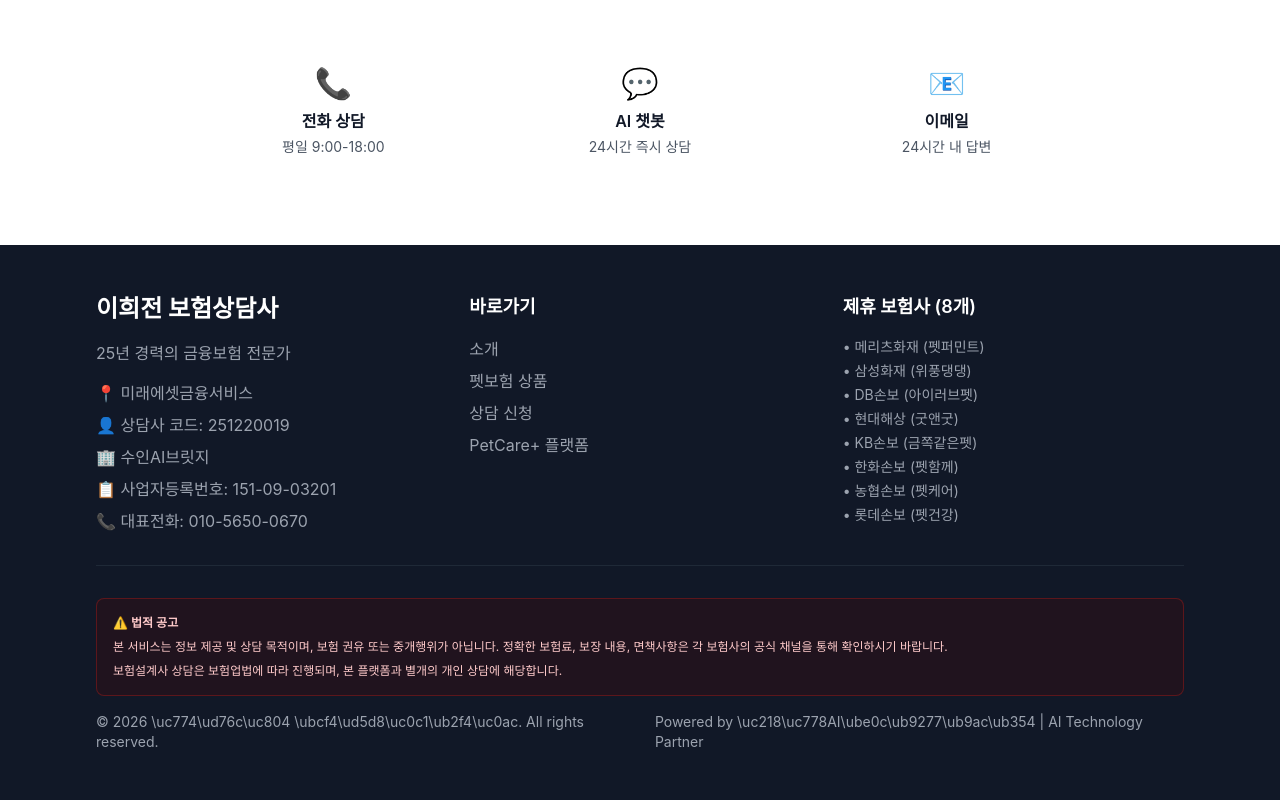
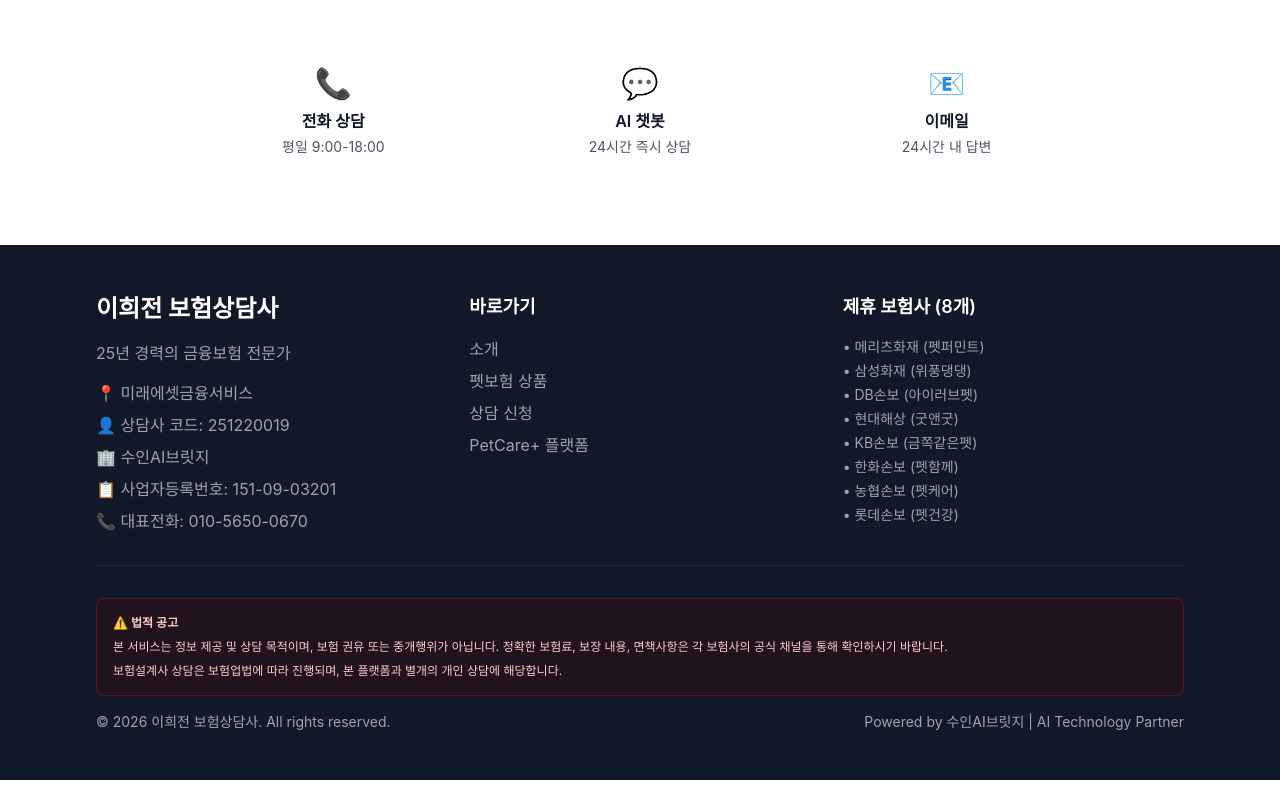
Before and after one commit to HeeJeonLee/insurance-consultant-landing, a React (Vite) app: page / in a window 1280 px wide. Shown: the part 4253-5053 px from the top of the page. Built offline with nearby package versions, Linux system fonts and the light colour scheme; no server answers.

Commit message:
fix: Footer 인코딩 문제 수정

```diff
--- a/src/components/Footer.jsx
+++ b/src/components/Footer.jsx
@@ -70,10 +70,10 @@
           </div>
           <div className="flex flex-col md:flex-row justify-between items-center gap-4 text-gray-400 text-sm">
             <p>
-              © 2026 \uc774\ud76c\uc804 \ubcf4\ud5d8\uc0c1\ub2f4\uc0ac. All rights reserved.
+              © 2026 이희전 보험상담사. All rights reserved.
             </p>
             <p>
-              Powered by \uc218\uc778AI\ube0c\ub9277\ub9ac\ub354 | AI Technology Partner
+              Powered by 수인AI브릿지 | AI Technology Partner
             </p>
           </div>
         </div>
```
